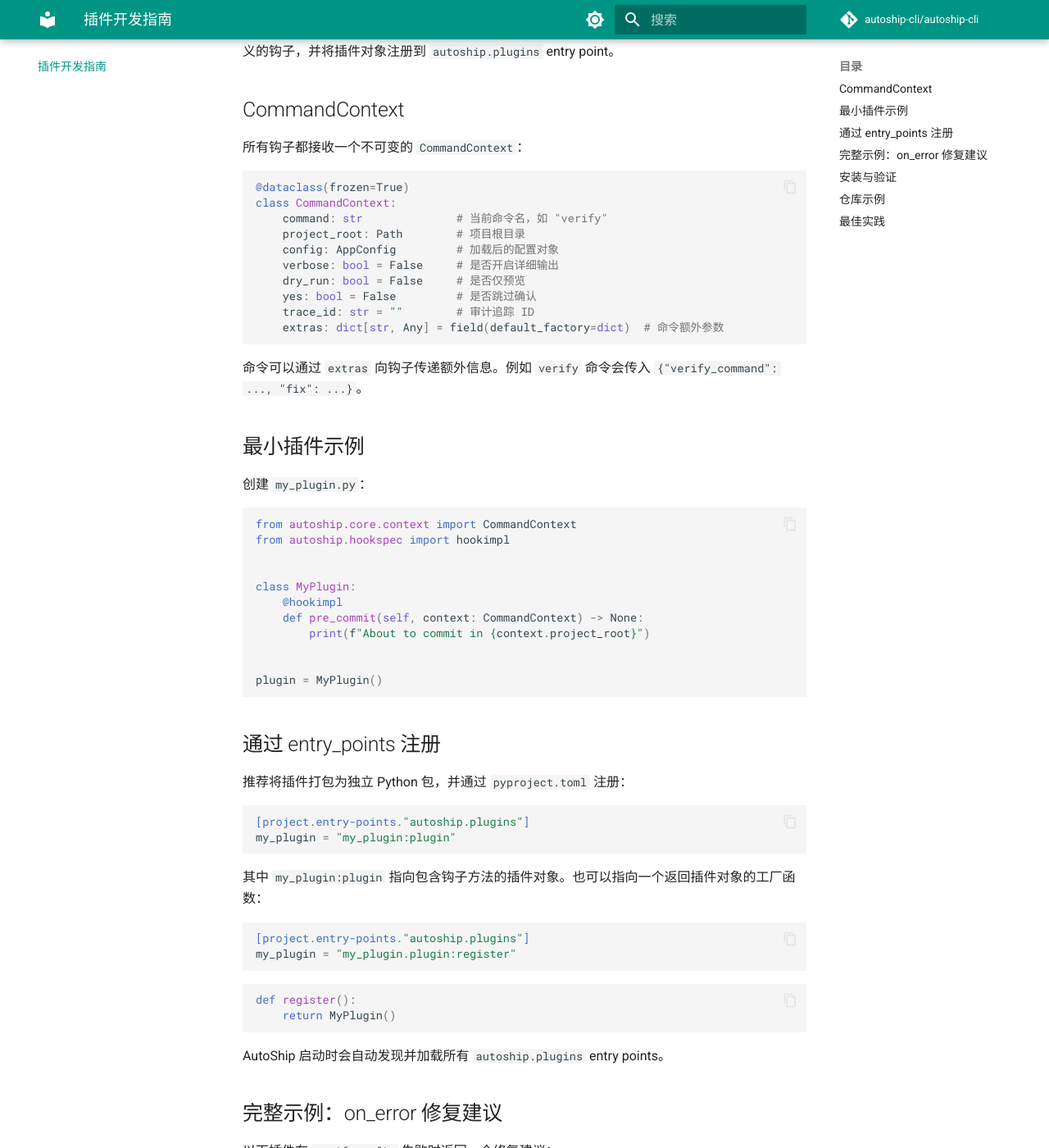
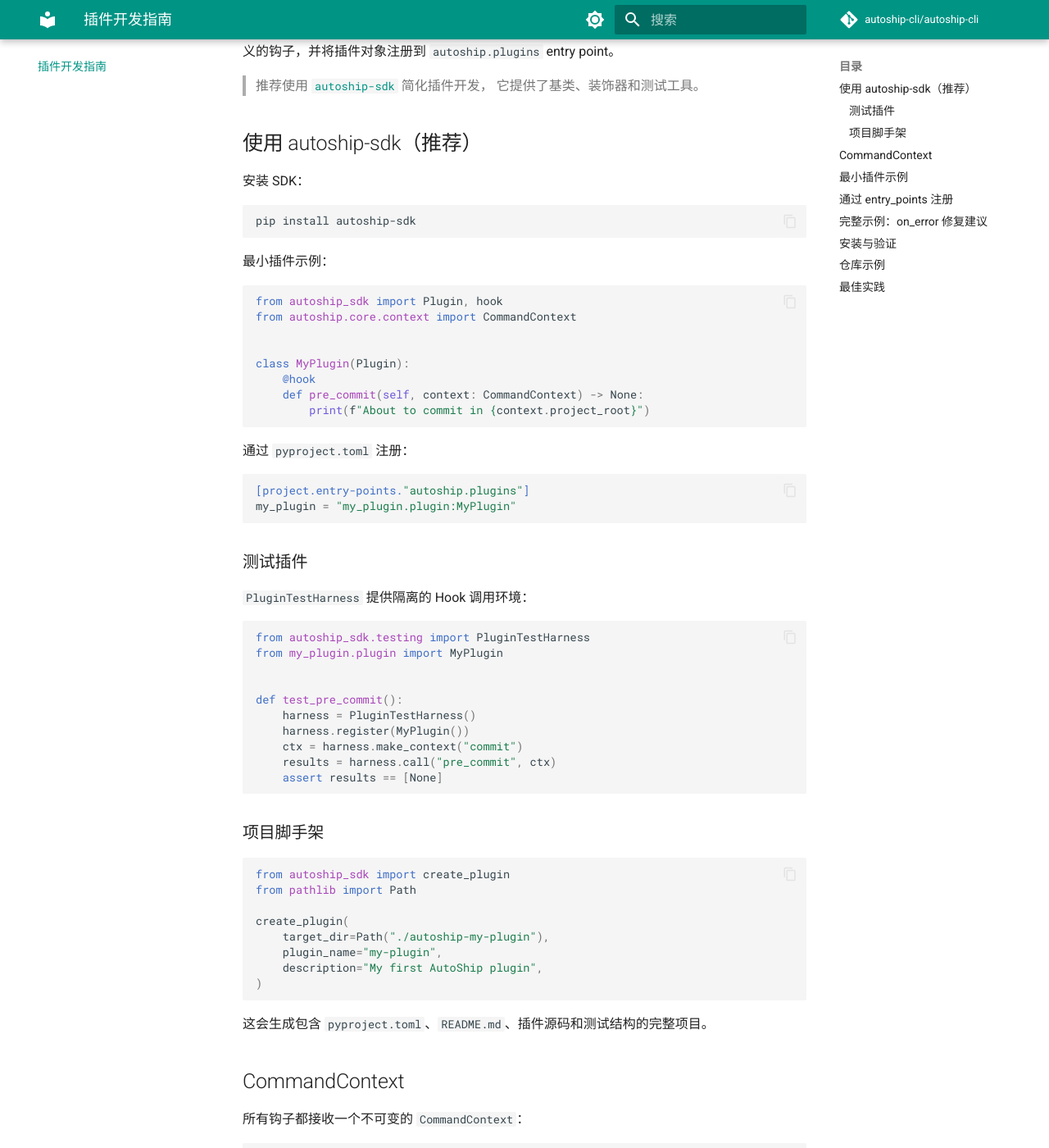
Before and after one commit to MS33834/autoship-cli, an MkDocs documentation site: the page built from docs/plugin-development.md, in a window 1280 px wide and 1400 px high, scrolled down 203 px. Shown: the whole window at 82% size. Built offline with MkDocs 1.6.1 and Material for MkDocs 9.7.7, drawn with Linux system fonts in a browser that asks for light colours; comment, search, counter and statistics services are not loaded; the version menu is left out.

Commit message:
chore(release): prepare 1.0.0-rc.1
- Bump autoship version to 1.0.0-rc.1
- Bump autoship-sdk version to 1.0.0-rc.1 and update dependency
- Update CHANGELOG with stage six features and fixes
- Sync README, commands.md, and plugin-development.md with new capabilities

````diff
--- a/docs/plugin-development.md
+++ b/docs/plugin-development.md
@@ -1,6 +1,69 @@
 # 插件开发指南
 
 AutoShip-CLI 的插件系统基于 [pluggy](https://pluggy.readthedocs.io/)。你只需实现 `autoship.hookspec.AutoShipHookSpec` 中定义的钩子，并将插件对象注册到 `autoship.plugins` entry point。
+
+> 推荐使用 [`autoship-sdk`](https://pypi.org/project/autoship-sdk/) 简化插件开发，
+> 它提供了基类、装饰器和测试工具。
+
+## 使用 autoship-sdk（推荐）
+
+安装 SDK：
+
+```bash
+pip install autoship-sdk
+```
+
+最小插件示例：
+
+```python
+from autoship_sdk import Plugin, hook
+from autoship.core.context import CommandContext
+
+
+class MyPlugin(Plugin):
+    @hook
+    def pre_commit(self, context: CommandContext) -> None:
+        print(f"About to commit in {context.project_root}")
+```
+
+通过 `pyproject.toml` 注册：
+
+```toml
+[project.entry-points."autoship.plugins"]
+my_plugin = "my_plugin.plugin:MyPlugin"
+```
+
+### 测试插件
+
+`PluginTestHarness` 提供隔离的 Hook 调用环境：
+
+```python
+from autoship_sdk.testing import PluginTestHarness
+from my_plugin.plugin import MyPlugin
+
+
+def test_pre_commit():
+    harness = PluginTestHarness()
+    harness.register(MyPlugin())
+    ctx = harness.make_context("commit")
+    results = harness.call("pre_commit", ctx)
+    assert results == [None]
+```
+
+### 项目脚手架
+
+```python
+from autoship_sdk import create_plugin
+from pathlib import Path
+
+create_plugin(
+    target_dir=Path("./autoship-my-plugin"),
+    plugin_name="my-plugin",
+    description="My first AutoShip plugin",
+)
+```
+
+这会生成包含 `pyproject.toml`、`README.md`、插件源码和测试结构的完整项目。
 
 ## CommandContext
 
--- a/pyproject.toml
+++ b/pyproject.toml
@@ -8,7 +8,7 @@
 
 [project]
 name = "autoship"
-version = "0.2.0-beta.1"
+version = "1.0.0-rc.1"
 description = "AutoShip-CLI: local-first intelligent delivery assistant"
 readme = "README.md"
 license = { text = "MIT" }
````
Also changed, not shown: CHANGELOG.md (+31 -0 lines), README.md (+6 -1 lines), docs/commands.md (+40 -0 lines), 1 other file.
